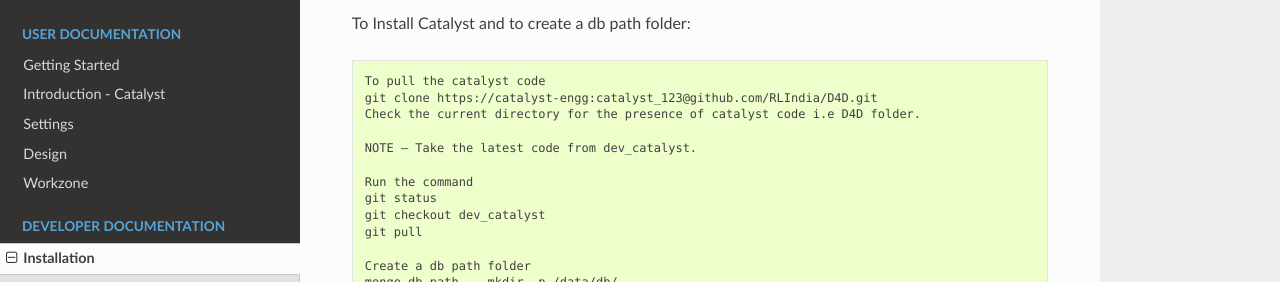
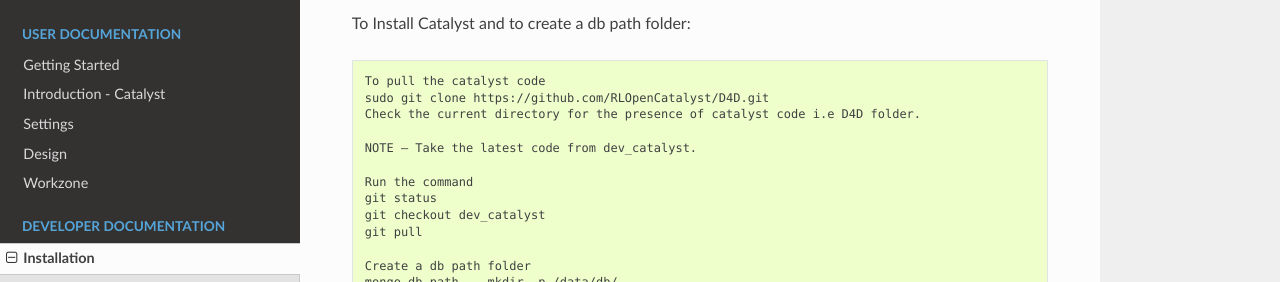
Before and after one commit to RLOpenCatalyst/catdocs, a Sphinx documentation site: the page built from Catalyst/source/install.rst, in a window 1280 px wide and 900 px high, scrolled down 5102 px. Shown: the part 186-468 px from the top of the window. Built offline with Sphinx 7.4.7 and the Read the Docs theme 2.0.0, drawn with Linux system fonts in a browser that asks for light colours; some of the changed text lies outside the part shown.

Commit message:
Update install.rst

```diff
--- a/Catalyst/source/install.rst
+++ b/Catalyst/source/install.rst
@@ -259,7 +259,7 @@
 To Install Catalyst and to create a db path folder::
 
     To pull the catalyst code
-    git clone https://catalyst-engg:catalyst_123@github.com/RLIndia/D4D.git
+    sudo git clone https://github.com/RLOpenCatalyst/D4D.git
     Check the current directory for the presence of catalyst code i.e D4D folder.
 
     NOTE – Take the latest code from dev_catalyst.
```
